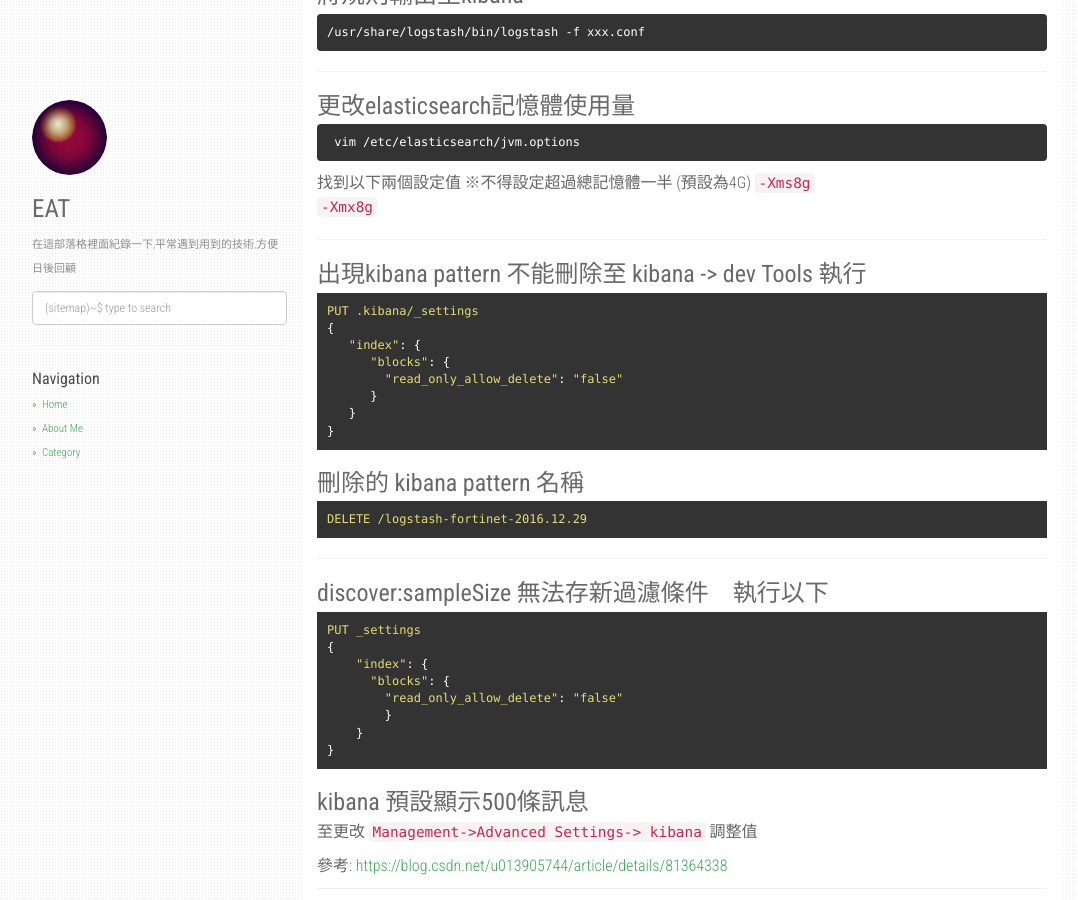
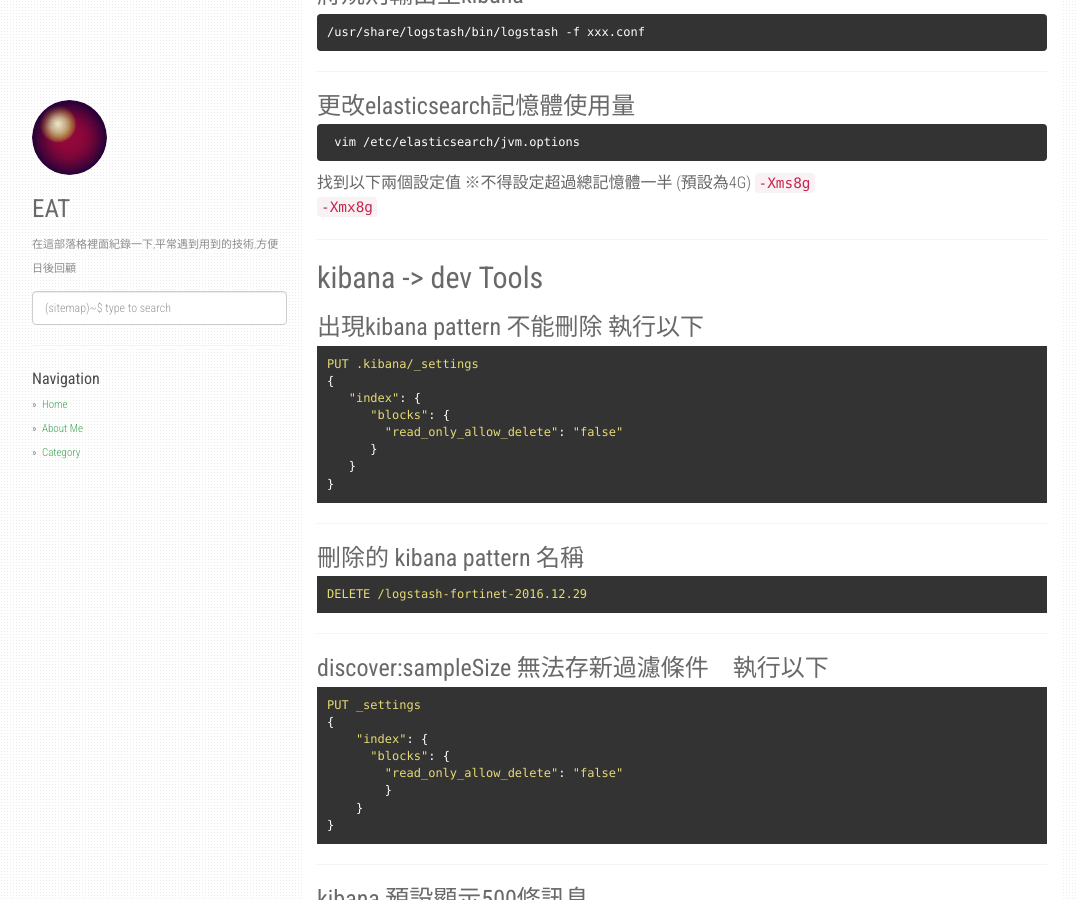
Before and after one commit to dyeat/dyeat.github.io, a Jekyll site: the page built from _posts/2018-12-06-ELK使用手冊.md, in a window 1280 px wide and 900 px high, scrolled down 1181 px. Shown: the whole window, without its empty margins (53-1131 px from the left). Built offline with Jekyll 4.4.1, drawn with Linux system fonts in a browser that asks for light colours; nearby versions of some CDN libraries; comment, search, counter and statistics services are not loaded.

Commit message:
update post

````diff
--- a/_posts/2018-12-06-ELK使用手冊.md
+++ b/_posts/2018-12-06-ELK使用手冊.md
@@ -63,7 +63,10 @@
 `-Xmx8g` <br />
 
 ---
-### 出現kibana pattern 不能刪除至 kibana -> dev Tools 執行
+
+## kibana -> dev Tools
+
+### 出現kibana pattern 不能刪除 執行以下
 
 ```yaml
 PUT .kibana/_settings
@@ -75,15 +78,17 @@
    }
 }
 ```
-
+---
 
 ### 刪除的 kibana pattern 名稱
+
 ```yaml
 DELETE /logstash-fortinet-2016.12.29
 ```
 ---
 
 ### discover:sampleSize 無法存新過濾條件　執行以下
+
 ```yaml
 PUT _settings
 {
@@ -94,6 +99,7 @@
     }
 }
 ```
+---
 
 ### kibana 預設顯示500條訊息
 
````
